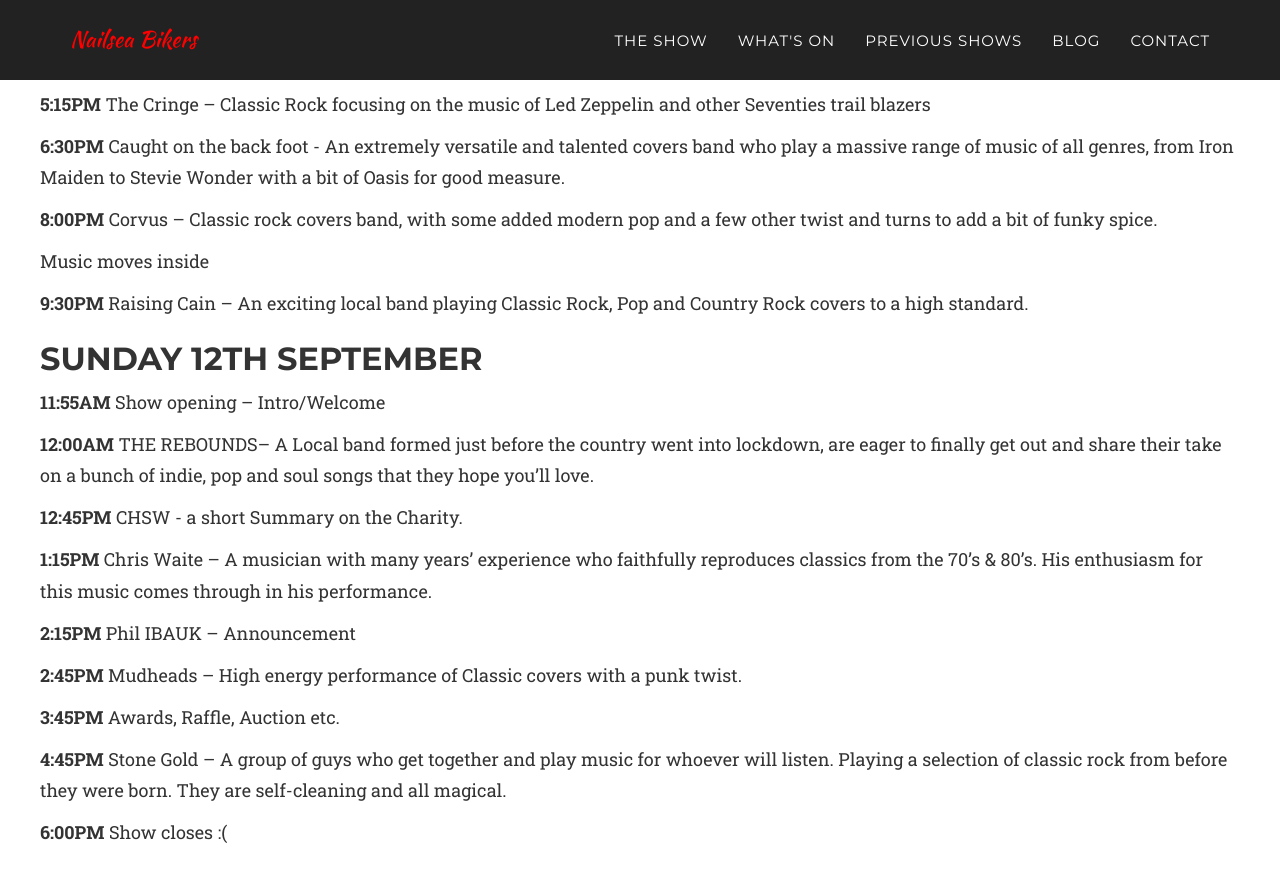
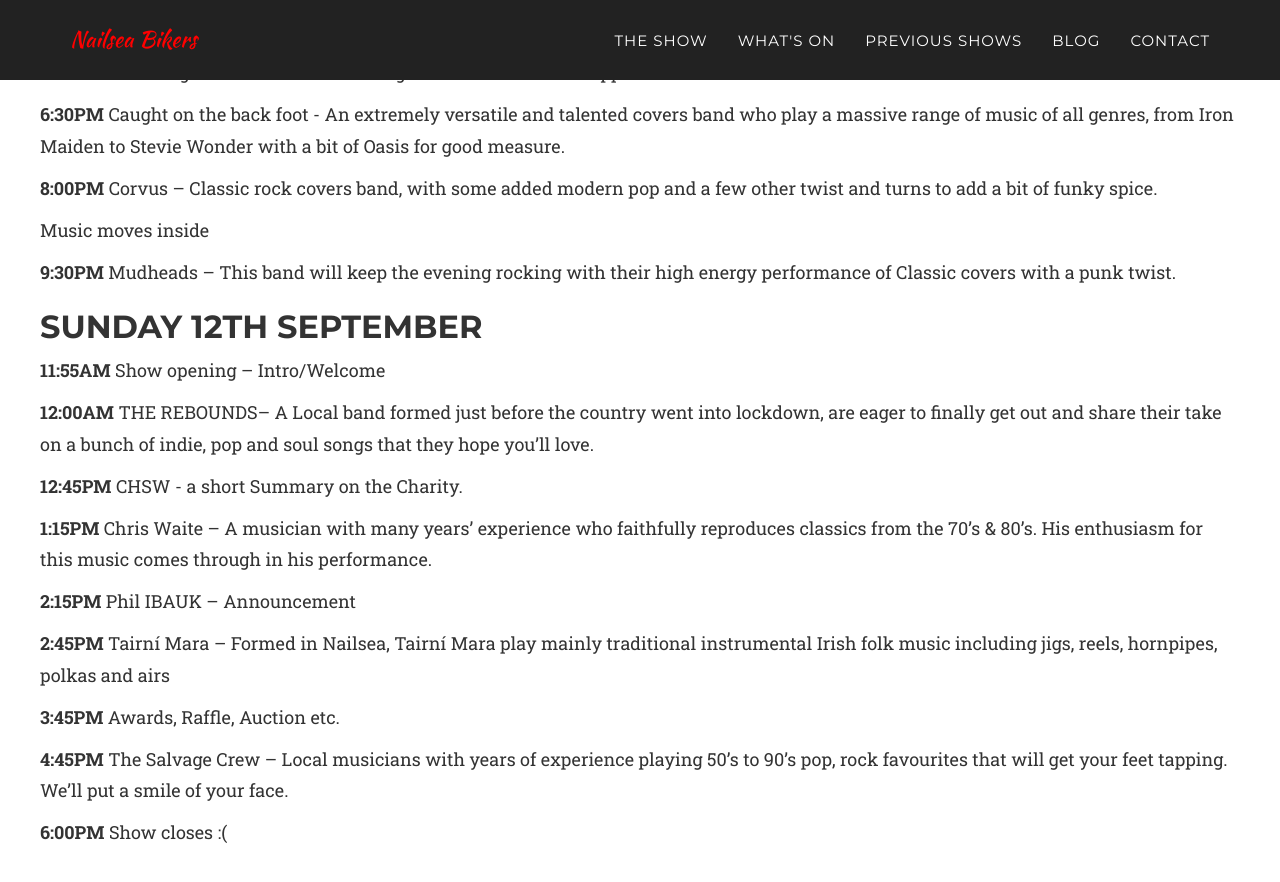
Before and after one commit to nailsea-bikers/nailsea-bikers.github.io, a Jekyll site: the page built from _posts/2021-03-11-programme-2021.markdown, in a window 1280 px wide and 900 px high, scrolled down 1200 px. Shown: the top 882 px of the window. Built offline with Jekyll 4.4.1, drawn with Linux system fonts in a browser that asks for light colours; some web fonts are replaced; some of the changed text lies outside the part shown.

Commit message:
Programme updates

```diff
--- a/_posts/2019-03-09-guest-houses.markdown
+++ b/_posts/2019-03-09-guest-houses.markdown
@@ -124,7 +124,7 @@ Nailsea, Bristol BS48 4DE
 
 Phone: 01275 856015
 
-Please note, the camping is close to the venue but walking is not advised as there are no pavements and the country roads are unlit.  The campsite provide a shuttle service to and from the event for a small additional fee.
+Please note, the camping is close to the venue but walking is not advised as there are no pavements and the country roads are unlit.  The campsite provide a shuttle service to and from the event for a small additional fee, if you require this please mention the bike show and request this in advance.
 
 ---
 
--- a/_posts/2021-03-11-programme-2021.markdown
+++ b/_posts/2021-03-11-programme-2021.markdown
@@ -38,7 +36,7 @@ description: Full list of all the events and bands
 
 Music moves inside
 
-**9:30PM** Raising Cain – An exciting local band playing Classic Rock, Pop and Country Rock covers to a high standard.
+**9:30PM** Mudheads – This band will keep the evening rocking with their high energy performance of Classic covers with a punk twist.
 
 ## Sunday 12th September
 
@@ -52,10 +50,10 @@ Music moves inside
 
 **2:15PM** Phil IBAUK – Announcement
 
-**2:45PM** Mudheads – High energy performance of Classic covers with a punk twist.
+**2:45PM** Tairní Mara – Formed in Nailsea, Tairní Mara play mainly traditional instrumental Irish folk music including jigs, reels, hornpipes, polkas and airs
 
 **3:45PM** Awards, Raffle, Auction etc.
 
-**4:45PM** Stone Gold – A group of guys who get together and play music for whoever will listen. Playing a selection of classic rock from before they were born. They are self-cleaning and all magical.
+**4:45PM** The Salvage Crew – Local musicians with years of experience playing 50's to 90's pop, rock favourites that will get your feet tapping. We'll put a smile of your face.
 
 **6:00PM** Show closes :(
```
Also changed, not shown: other parts of _posts/2021-03-11-programme-2021.markdown (+0 -2 lines), 1 other file.
